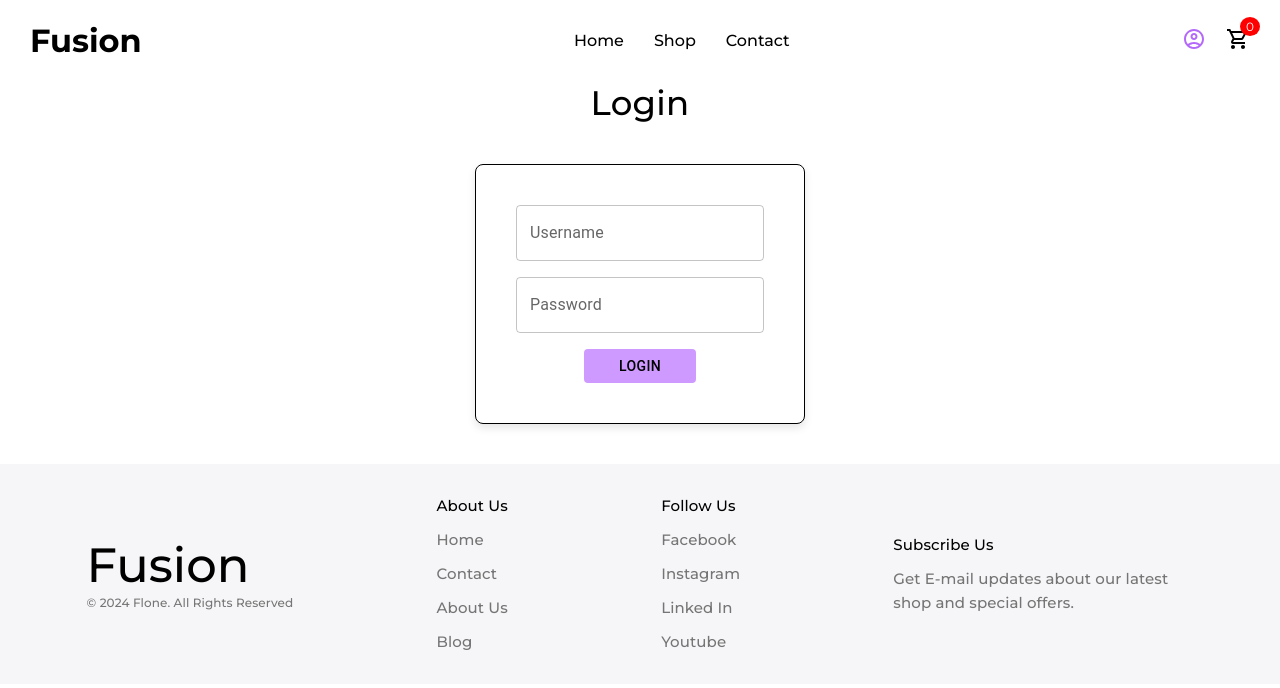
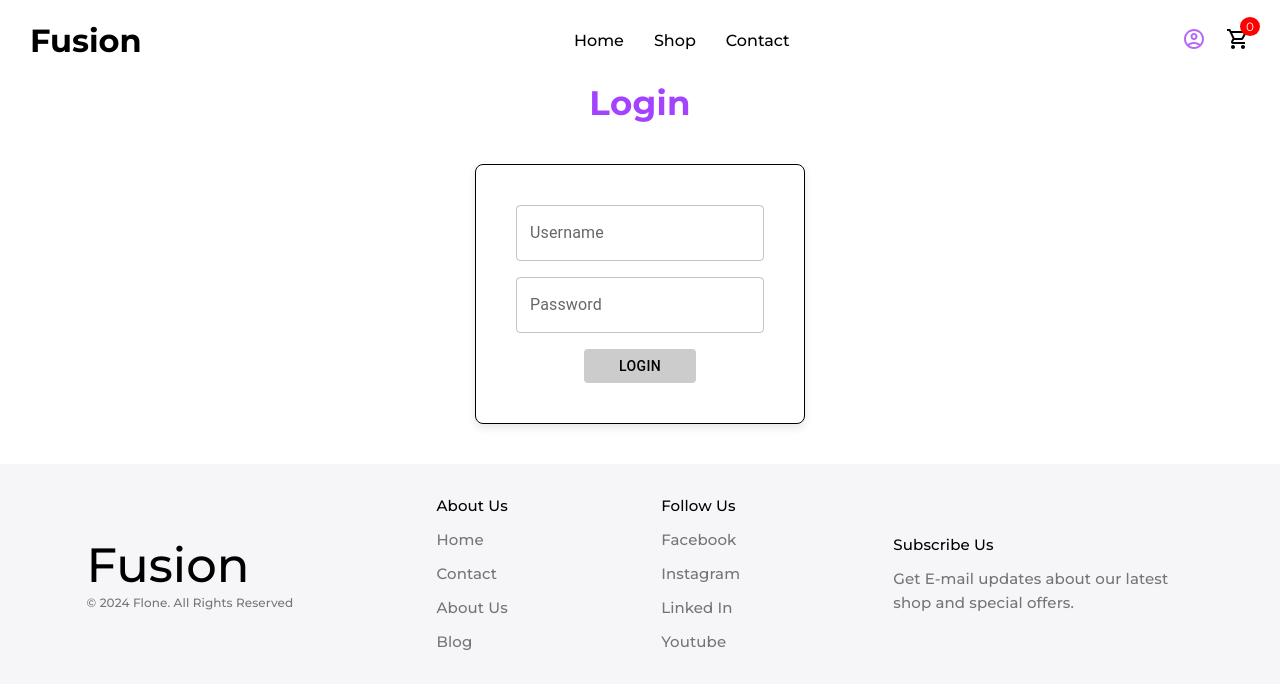
Before and after one commit to mabisha/Ecommerce-Website, a React (Create React App) app in the folder client/: page /login in a window 1280 px wide. Shown: the top 688 px of the page. Built offline with nearby package versions, Linux system fonts and the light colour scheme.

Commit message:
Login changes

```diff
--- a/client/src/container/Login/login.js
+++ b/client/src/container/Login/login.js
@@ -15,7 +15,11 @@ export const Login = () => {
         <Grid item>
           <Typography
             variant="h4"
-            style={{ fontFamily: "Montserrat, sans-serif", fontWeight: "500" }}
+            style={{
+              fontFamily: "Montserrat, sans-serif",
+              fontWeight: "700",
+              color: "#a443ff",
+            }}
           >
             Login
           </Typography>
@@ -54,7 +58,7 @@ export const Login = () => {
                   style={{
                     padding: "5px 35px 5px 35px",
                     color: "black",
-                    backgroundColor: "#ce9aff",
+                    backgroundColor: "#cccccc",
                   }}
                 >
                   Login
```
